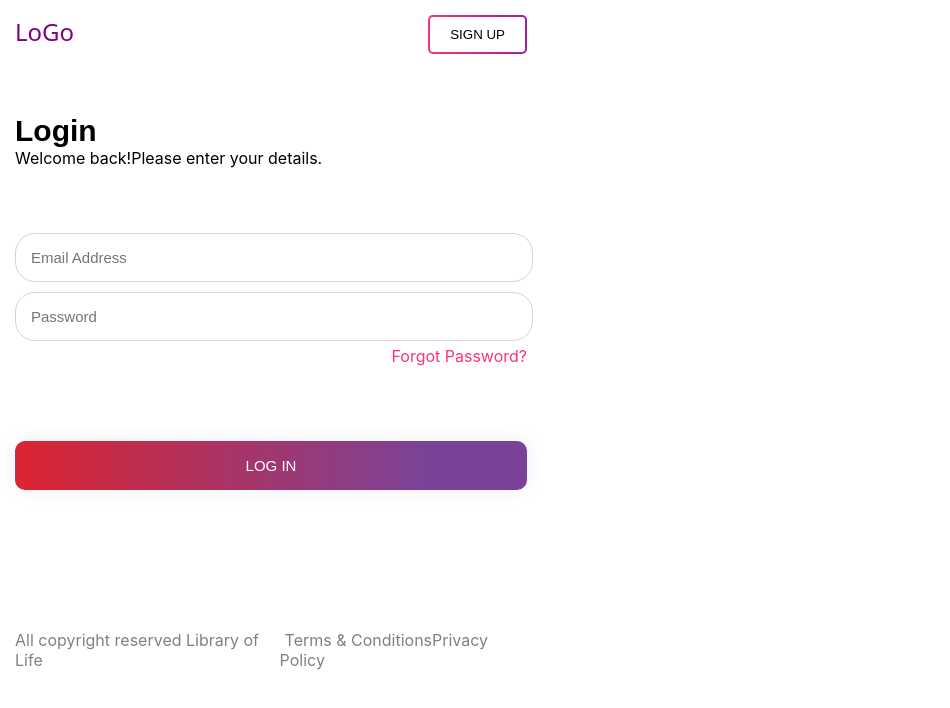
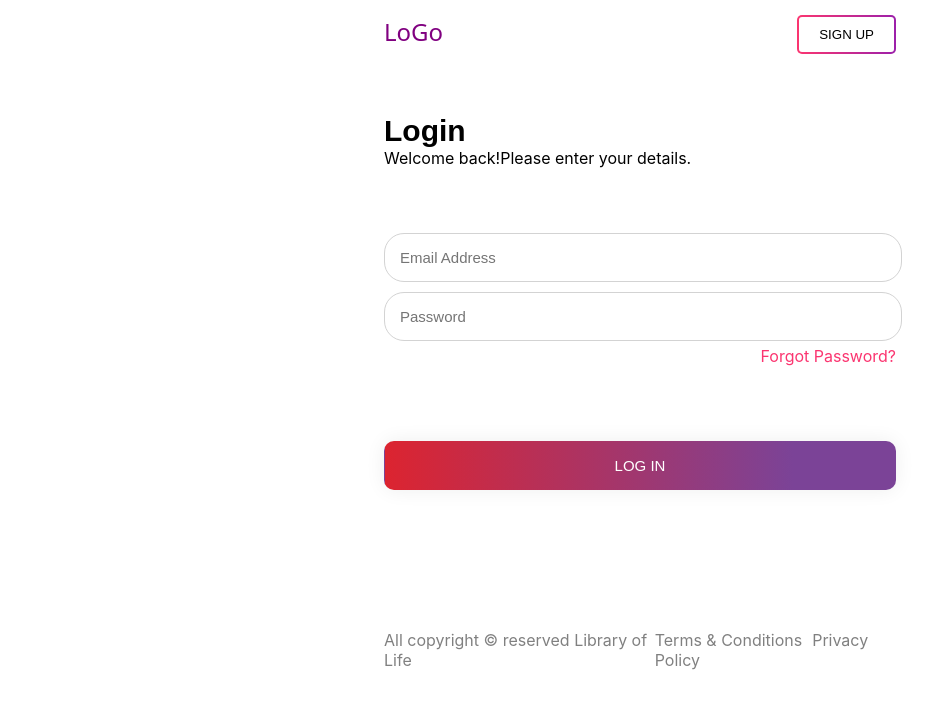
Before and after one commit to kirteshreflectiontp/ReactJs-Training, a React (Create React App) app in the folder assignments/: page / in a window 1280 px wide. Shown: the top 708 px of the page, without its empty margins (0-950 px from the left). Built offline with nearby package versions, Linux system fonts and the light colour scheme.

Commit message:
login form

```diff
--- a/assignments/src/(29082022)/footer/footer.js
+++ b/assignments/src/(29082022)/footer/footer.js
@@ -3,7 +3,7 @@ const Footer = () => {
     return(
 <>
 <div className="foot">
-    <div>All copyright reserved Library of Life</div>
+    <div>All copyright &copy; reserved Library of Life</div>
     <div><span className='termscondition'>Terms & Conditions</span><span>Privacy Policy</span> </div>
 </div>
 
--- a/assignments/src/(29082022)/footer/footer.scss
+++ b/assignments/src/(29082022)/footer/footer.scss
@@ -6,5 +6,5 @@
 }
 
 .termscondition{
-padding-left: 5px;
+padding-right: 10px;
 }
--- a/assignments/src/(29082022)/formbody.scss
+++ b/assignments/src/(29082022)/formbody.scss
@@ -1,4 +1,5 @@
 .body_b{
     width: 40%;
     padding: 15px;
+    margin: 0px auto;
   }
```
